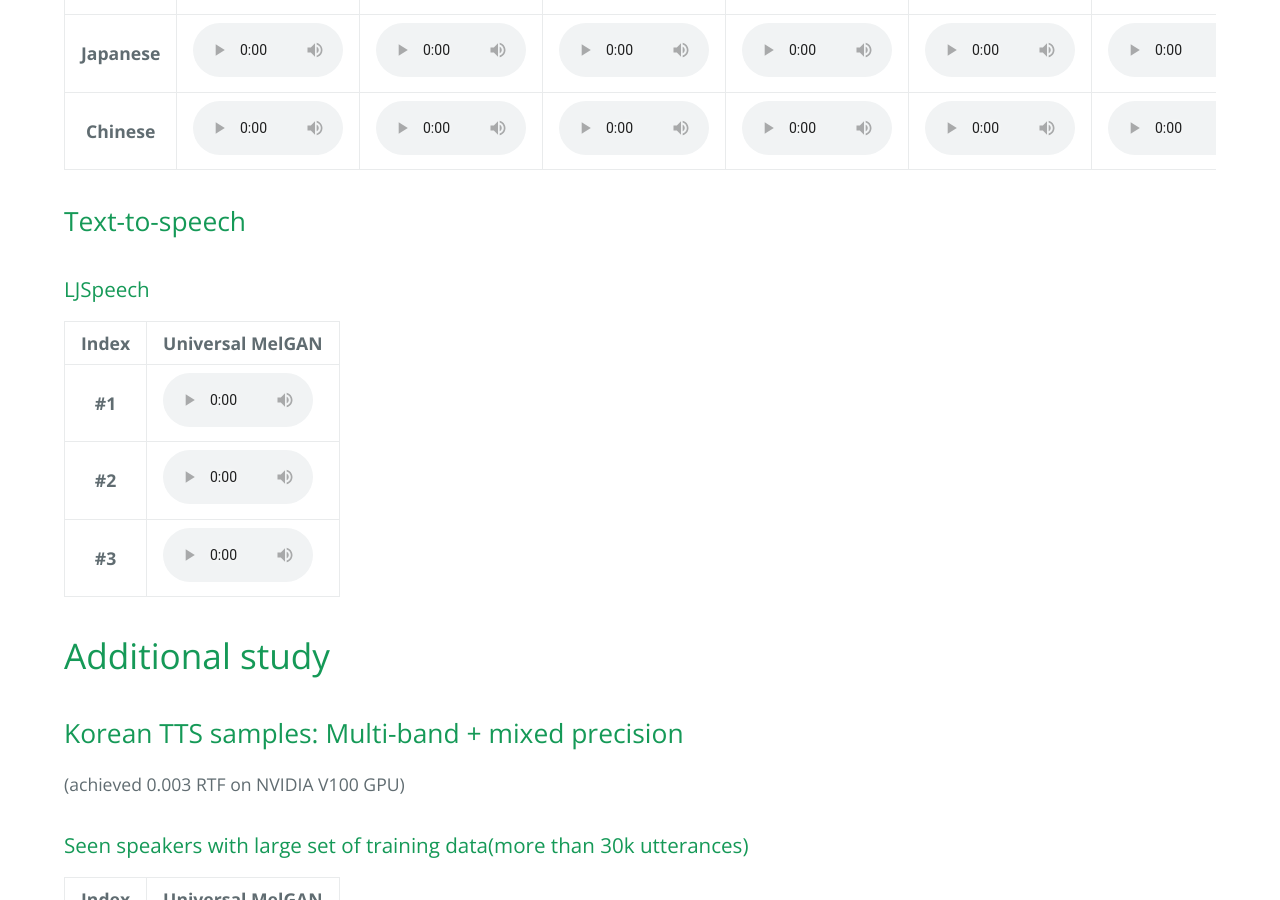
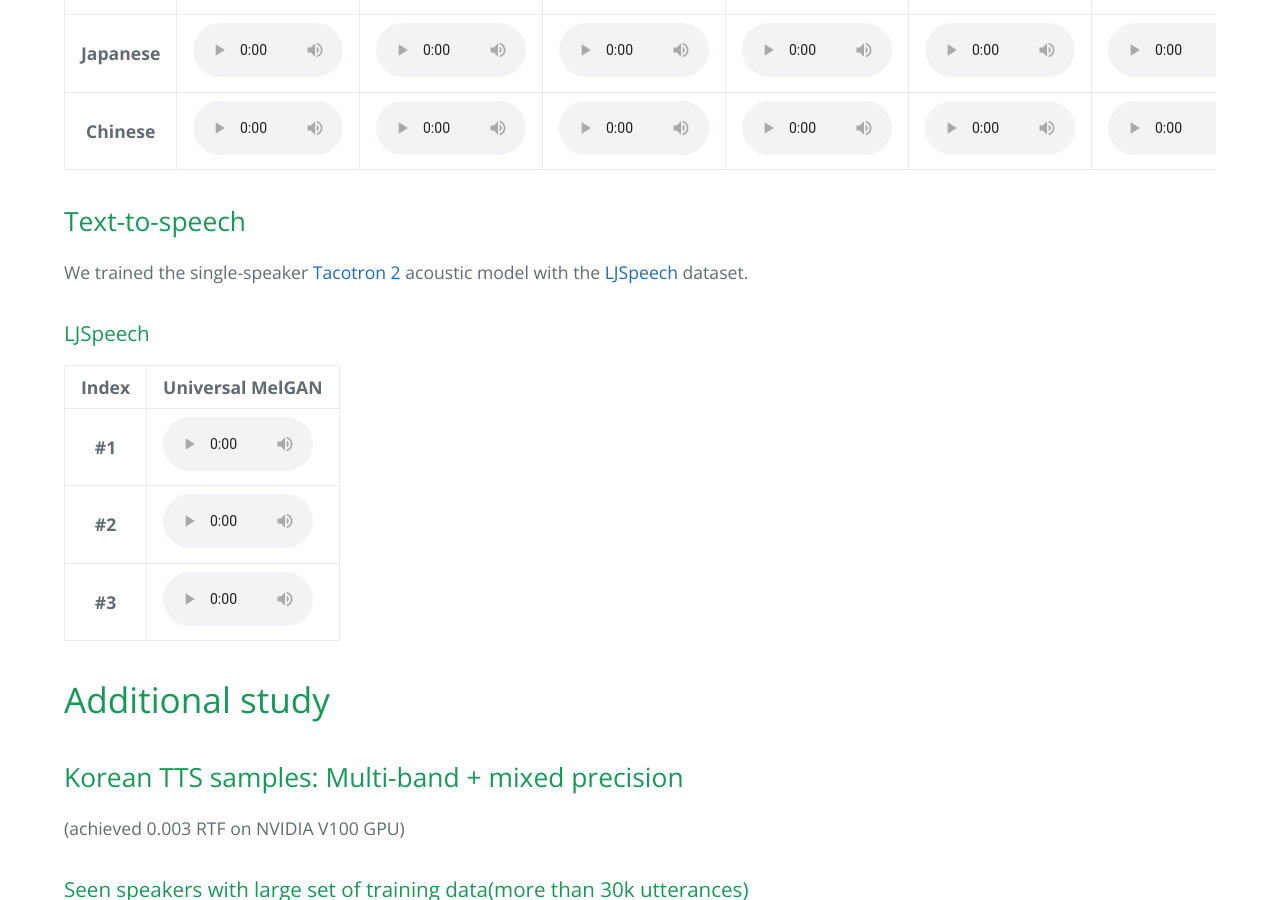
Before and after one commit to kallavinka8045/icassp2021, a Jekyll site: the page built from index.md, in a window 1280 px wide and 900 px high, scrolled down 8992 px. Built offline with Jekyll 4.4.1, drawn with Linux system fonts in a browser that asks for light colours; our own code applies the rules of GitHub Pages for plain Markdown files.

Commit message:
Update index.md

```diff
--- a/index.md
+++ b/index.md
@@ -783,6 +783,7 @@ For English, each model was trained on [LJSpeech](https://keithito.com/LJ-Speech
 </table>
 
 ## Text-to-speech
+We trained the single-speaker [Tacotron 2](https://ieeexplore.ieee.org/document/8461368) acoustic model with the [LJSpeech](https://keithito.com/LJ-Speech-Dataset/) dataset.
 
 ### LJSpeech
 <table>
```
